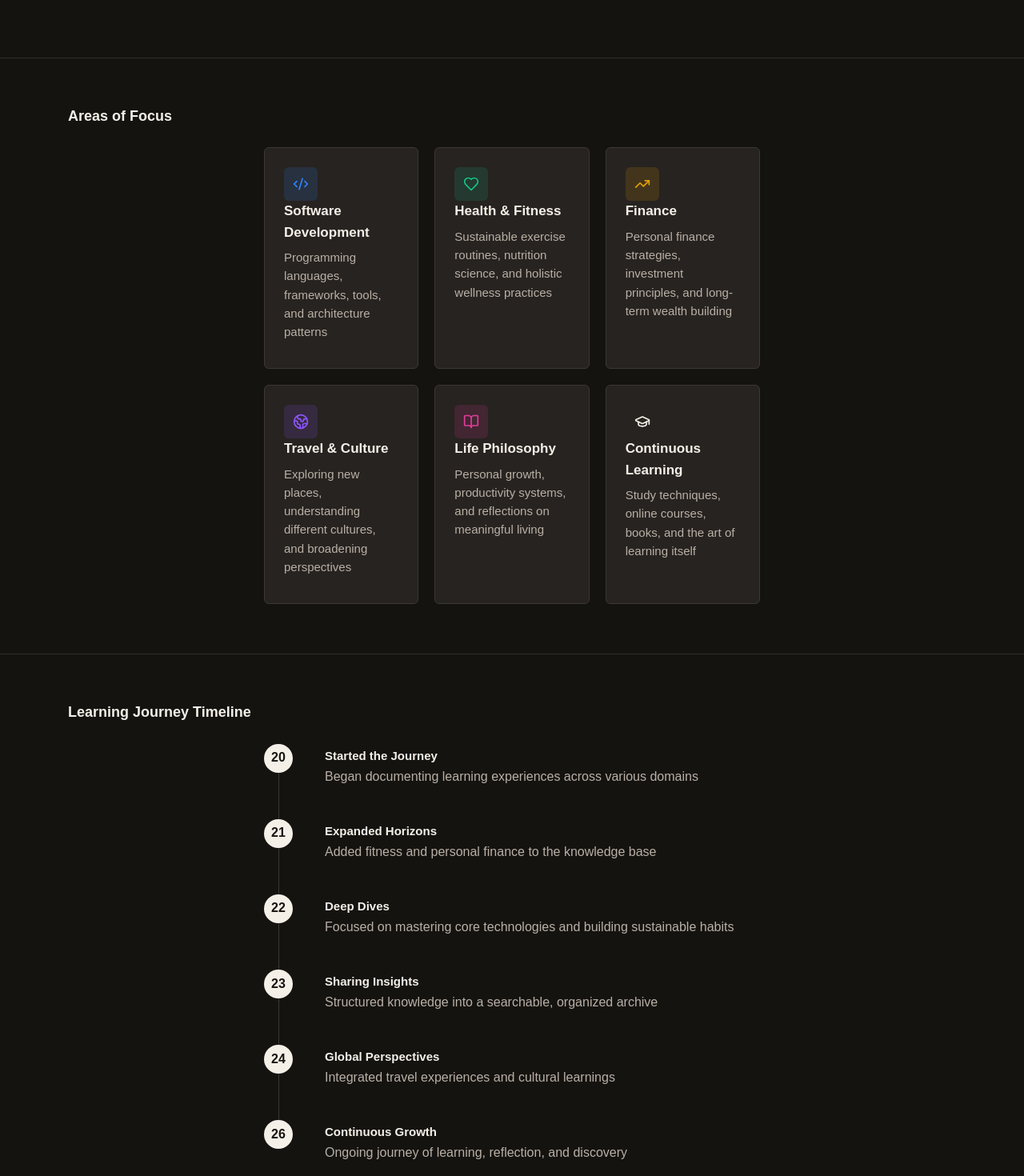
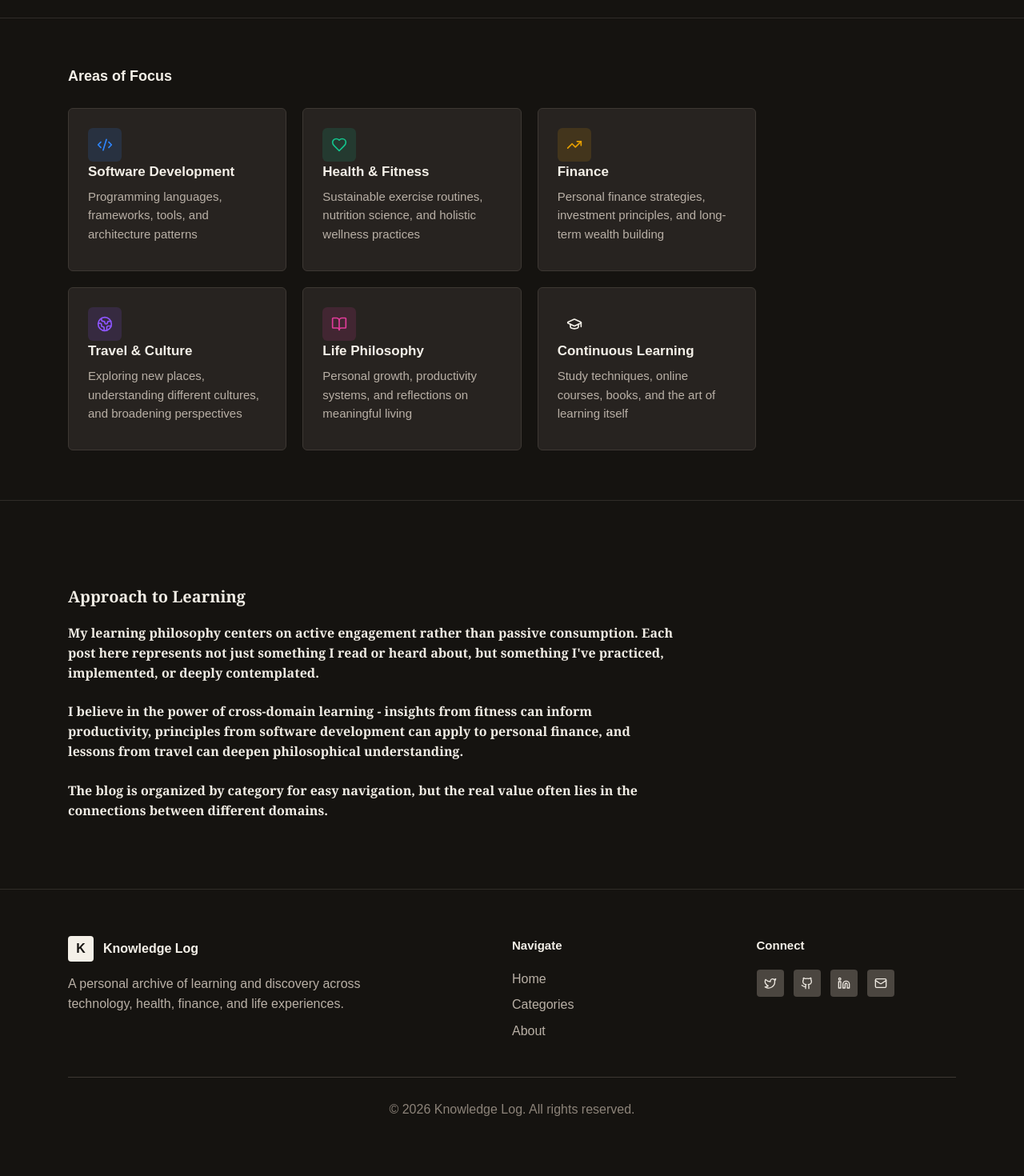
Before and after one commit to muliang0711/my_technical_log, a Next.js app in the folder frontend/: page /about in a window 1280 px wide. Shown: the part 820-2290 px from the top of the page at 80% size. After the commit the page ends 2254 px from the top, so only its background shows below. Built offline with nearby package versions, Linux system fonts and the light colour scheme.

Commit message:
feat: update AboutPage layout with new content classes for improved styling

```diff
--- a/frontend/app/globals.css
+++ b/frontend/app/globals.css
@@ -710,6 +710,14 @@ input {
   margin: 0 auto;
 }
 
+.about-content {
+  max-width: 760px;
+}
+
+.about-focus {
+  max-width: 860px;
+}
+
 .prose {
   color: #f0ece4;
   font-family: Georgia, "Times New Roman", serif;
--- a/frontend/components/about/AboutPage.jsx
+++ b/frontend/components/about/AboutPage.jsx
@@ -1,4 +1,3 @@
-import { timeline } from "../../data/content";
 import { focusAreas } from "../../lib/categories";
 import CategoryGrid from "../category/CategoryGrid";
 import Hero from "../ui/Hero";
@@ -14,7 +13,7 @@ export default function AboutPage() {
         </p>
       </Hero>
       <Section>
-        <div className="content-narrow prose">
+        <div className="about-content prose">
           <h2>Purpose</h2>
           <p>
             This blog serves as a living repository of everything I learn
@@ -35,25 +34,12 @@ export default function AboutPage() {
         </div>
       </Section>
       <Section title="Areas of Focus">
-        <div className="content-narrow">
+        <div className="about-content about-focus">
           <CategoryGrid categories={focusAreas} focus />
         </div>
       </Section>
-      <Section title="Learning Journey Timeline">
-        <div className="content-narrow timeline">
-          {timeline.map(([year, title, copy]) => (
-            <div className="timeline-item" key={title}>
-              <span className="timeline-year">{year}</span>
-              <div>
-                <h3>{title}</h3>
-                <p>{copy}</p>
-              </div>
-            </div>
-          ))}
-        </div>
-      </Section>
       <Section>
-        <div className="content-narrow prose">
+        <div className="about-content prose">
           <h2>Approach to Learning</h2>
           <p>
             My learning philosophy centers on active engagement rather than
```
